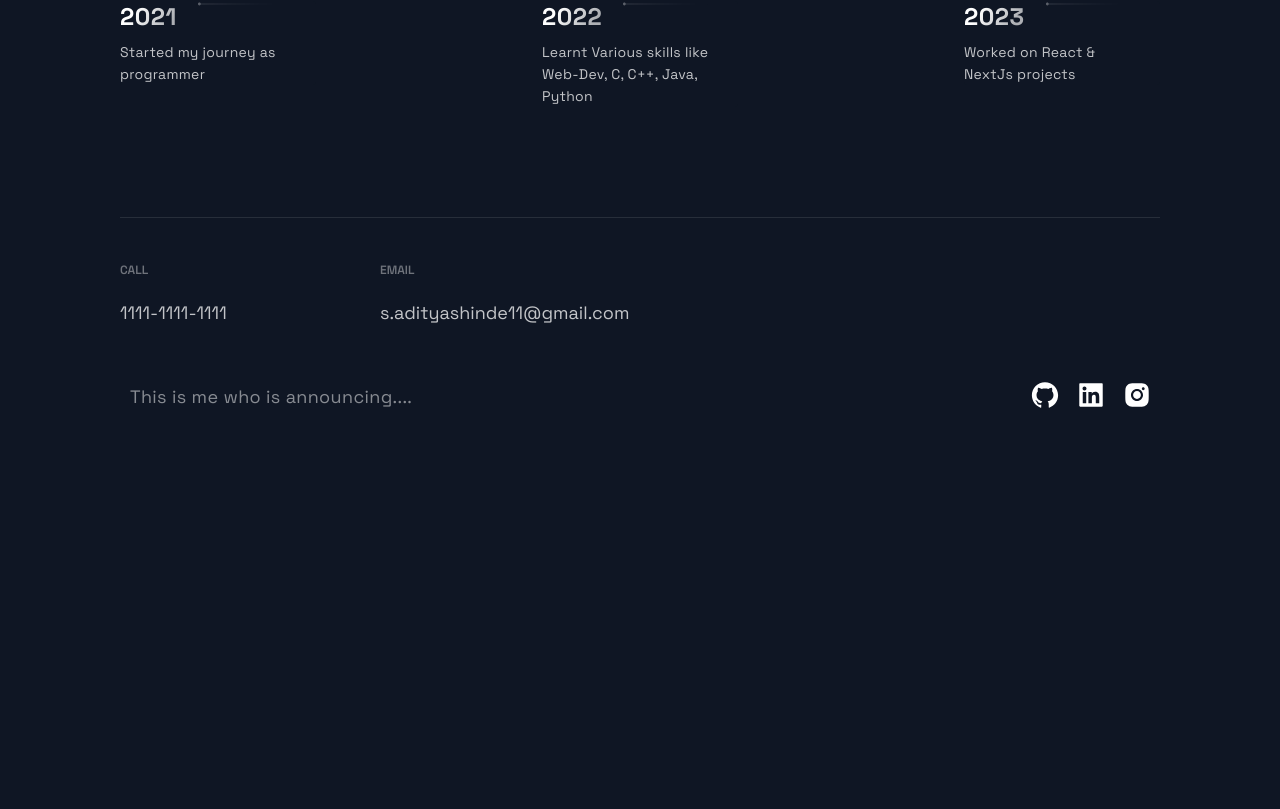
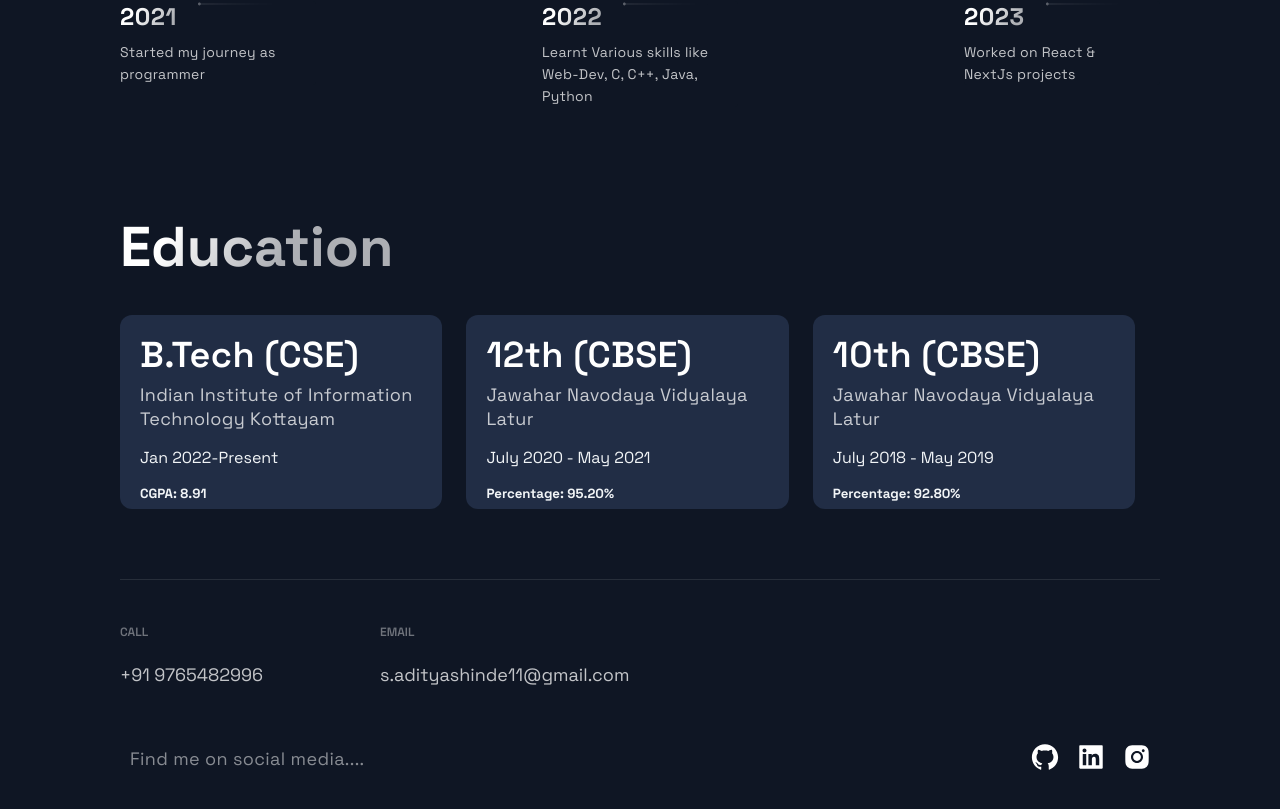
Before and after one commit to adityasshinde/PortFolio, a Next.js app: page / in a window 1280 px wide. Shown: the part 2163-2972 px from the top of the page. Before the commit the page ends 2635 px from the top, so only its background shows below. Built offline with nearby package versions, Linux system fonts and the light colour scheme.

Commit message:
Education section added

```diff
--- a/src/components/Acomplishments/Acomplishments.js
+++ b/src/components/Acomplishments/Acomplishments.js
@@ -4,21 +4,22 @@ import { Section, SectionDivider, SectionTitle } from '../../styles/GlobalCompon
 import { Box, Boxes, BoxNum, BoxText } from './AcomplishmentsStyles';
 
 const data = [
-  { number: 20, text: 'Open Source Projects'},
-  { number: 1000, text: 'Students', },
-  { number: 1900, text: 'Github Followers', },
-  { number: 5000, text: 'Github Stars', }
+  { std: 'B.Tech (CSE)', text: 'Indian Institute of Information Technology Kottayam',year:'Jan 2022-Present',result:'CGPA: 8.91'},
+  { std: '12th (CBSE)', text: 'Jawahar Navodaya Vidyalaya Latur',year:'July 2020 - May 2021',result:'Percentage: 95.20%'},
+  { std: '10th (CBSE)', text: 'Jawahar Navodaya Vidyalaya Latur',year:'July 2018 - May 2019',result:'Percentage: 92.80%'},
 ];
 
 const Acomplishments = () => (
   <Section>
-    <SectionDivider/>
-    <SectionTitle>Personal Acomplishments</SectionTitle>
+    <SectionTitle>Education</SectionTitle>
     <Boxes>
       {data.map((card,index)=>(
         <Box key={index}>
-            <BoxNum>{card.number}+</BoxNum>
+            <BoxNum>{card.std}</BoxNum>
             <BoxText>{card.text}</BoxText>
+            <br/>
+            <span>{card.year}</span><br/><br/>
+            <h5>{card.result}</h5>
         </Box>
       ))}
     </Boxes>
--- a/src/components/Acomplishments/AcomplishmentsStyles.js
+++ b/src/components/Acomplishments/AcomplishmentsStyles.js
@@ -2,8 +2,9 @@ import styled from "styled-components"
 
 export const Boxes = styled.div`
   width: 100%;
-  display: grid;
-  grid-template-columns: repeat(4, 1fr);
+  display: flex;
+  align-items:center;
+  justify-content:left;
   gap: 24px;
   margin: 24px 0 40px;
 
@@ -25,8 +26,9 @@ export const Boxes = styled.div`
 export const Box = styled.div`
   background: #212D45;
   border-radius: 12px;
-  height: 144px;
-  padding: 24px;
+  height: 194px;
+  max-width:31%;
+  padding: 20px;
   @media ${props => props.theme.breakpoints.lg} {
     height: 210px;
 
--- a/src/components/Footer/Footer.js
+++ b/src/components/Footer/Footer.js
@@ -10,7 +10,7 @@ const Footer = () => {
       <LinkList>
       <LinkColumn>
         <LinkTitle>Call</LinkTitle>
-        <LinkItem href='tel:1111-1111-1111'>1111-1111-1111</LinkItem>
+        <LinkItem href='tel:9765482996'>+91 9765482996</LinkItem>
       </LinkColumn>
       <LinkColumn>
         <LinkTitle>Email</LinkTitle>
@@ -19,7 +19,7 @@ const Footer = () => {
       </LinkList>
       <SocialIconsContainer>
         <CompanyContainer>
-          <Slogan>This is me who is announcing....</Slogan>
+          <Slogan>Find me on social media....</Slogan>
         </CompanyContainer>
         <SocialContainer>
         <SocialIcons href='https://github.com/adityasshinde'>
--- a/src/components/Projects/ProjectsStyles.js
+++ b/src/components/Projects/ProjectsStyles.js
@@ -97,7 +97,6 @@ border-radius: 15px;
 transition: 0.5s;
 &:hover{
   background: #80c6f7;
-color:#ffffff;
 }
 `;
 
--- a/src/components/Technologies/Technologies.js
+++ b/src/components/Technologies/Technologies.js
@@ -22,7 +22,7 @@ const Technologies = () =>  (
     <ListItem>
       <DiFirebase size='3rem'/>
       <ListContainer>
-        <ListTitle>Backend-End</ListTitle>
+        <ListTitle>Back-End</ListTitle>
         <ListParagraph>
           Experienced with <br/>
           Node and Databases
--- a/src/pages/index.js
+++ b/src/pages/index.js
@@ -1,4 +1,4 @@
-//import Acomplishments from '../components/Acomplishments/Acomplishments';
+import Acomplishments from '../components/Acomplishments/Acomplishments';
 import BgAnimation from '../components/BackgrooundAnimation/BackgroundAnimation';
 import Hero from '../components/Hero/Hero';
 import Projects from '../components/Projects/Projects';
@@ -17,7 +17,7 @@ const Home = () => {
       <Projects />
       <Technologies />
       <Timeline />
-      {/* <Acomplishments /> */}
+      <Acomplishments />
     </Layout>
   );
 };
```
